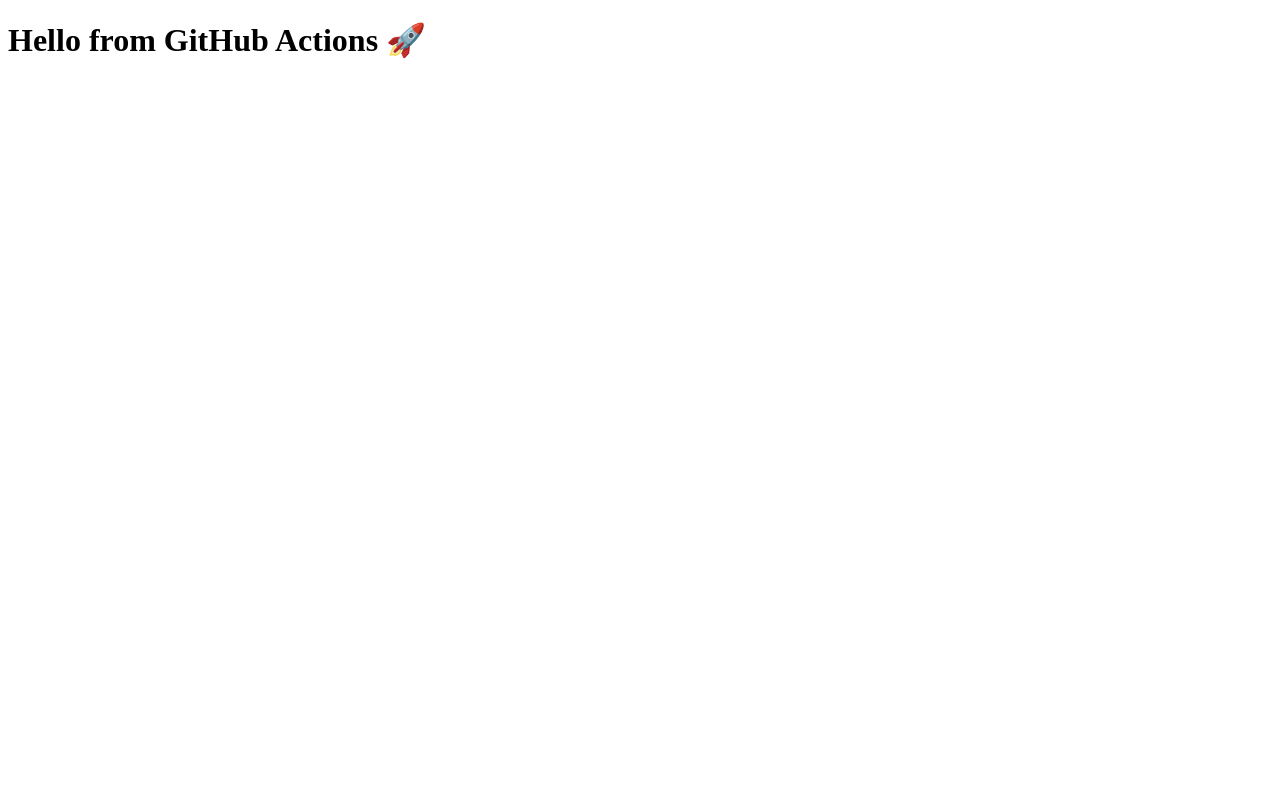
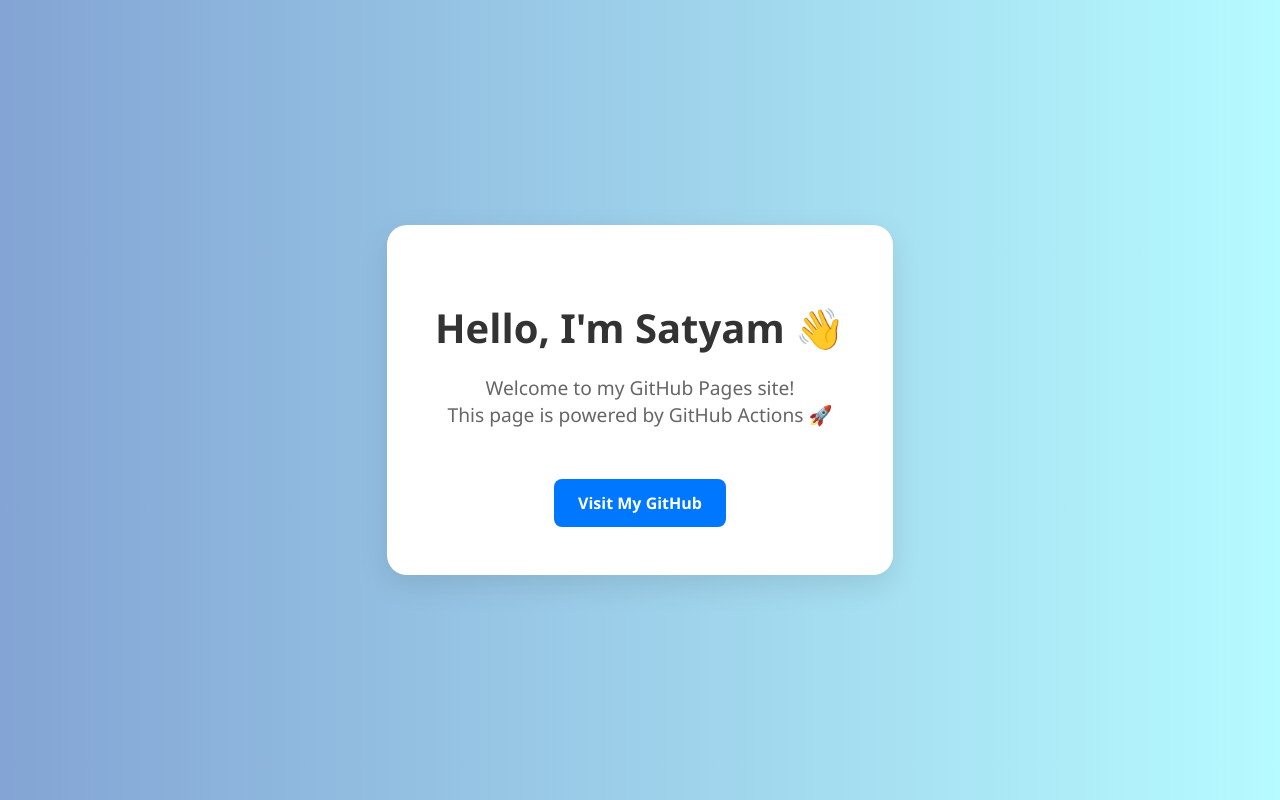
Before and after one commit to Satyam245/html-gh-pages-demo, a plain HTML site: page index.html in a window 1280 px wide. Drawn offline with Linux system fonts and the light colour scheme.

Commit message:
Update index.html

```diff
--- a/index.html
+++ b/index.html
@@ -1,9 +1,62 @@
 <!DOCTYPE html>
-<html>
+<html lang="en">
 <head>
-  <title>My GitHub Pages Site</title>
+  <meta charset="UTF-8" />
+  <meta name="viewport" content="width=device-width, initial-scale=1.0"/>
+  <title>Welcome to My Page</title>
+  <style>
+    body {
+      margin: 0;
+      font-family: 'Segoe UI', Tahoma, Geneva, Verdana, sans-serif;
+      background: linear-gradient(to right, #83a4d4, #b6fbff);
+      display: flex;
+      justify-content: center;
+      align-items: center;
+      height: 100vh;
+    }
+
+    .card {
+      background: white;
+      padding: 3rem;
+      border-radius: 20px;
+      box-shadow: 0 10px 30px rgba(0,0,0,0.1);
+      text-align: center;
+      max-width: 600px;
+    }
+
+    h1 {
+      font-size: 2.5rem;
+      margin-bottom: 1rem;
+      color: #333;
+    }
+
+    p {
+      font-size: 1.2rem;
+      color: #666;
+    }
+
+    .btn {
+      margin-top: 2rem;
+      display: inline-block;
+      padding: 0.8rem 1.5rem;
+      background-color: #0077ff;
+      color: white;
+      text-decoration: none;
+      border-radius: 8px;
+      font-weight: bold;
+      transition: background-color 0.3s;
+    }
+
+    .btn:hover {
+      background-color: #005ad3;
+    }
+  </style>
 </head>
 <body>
-  <h1>Hello from GitHub Actions 🚀</h1>
+  <div class="card">
+    <h1>Hello, I'm Satyam 👋</h1>
+    <p>Welcome to my GitHub Pages site!<br>This page is powered by GitHub Actions 🚀</p>
+    <a href="https://github.com/satyam" class="btn" target="_blank">Visit My GitHub</a>
+  </div>
 </body>
 </html>
```
